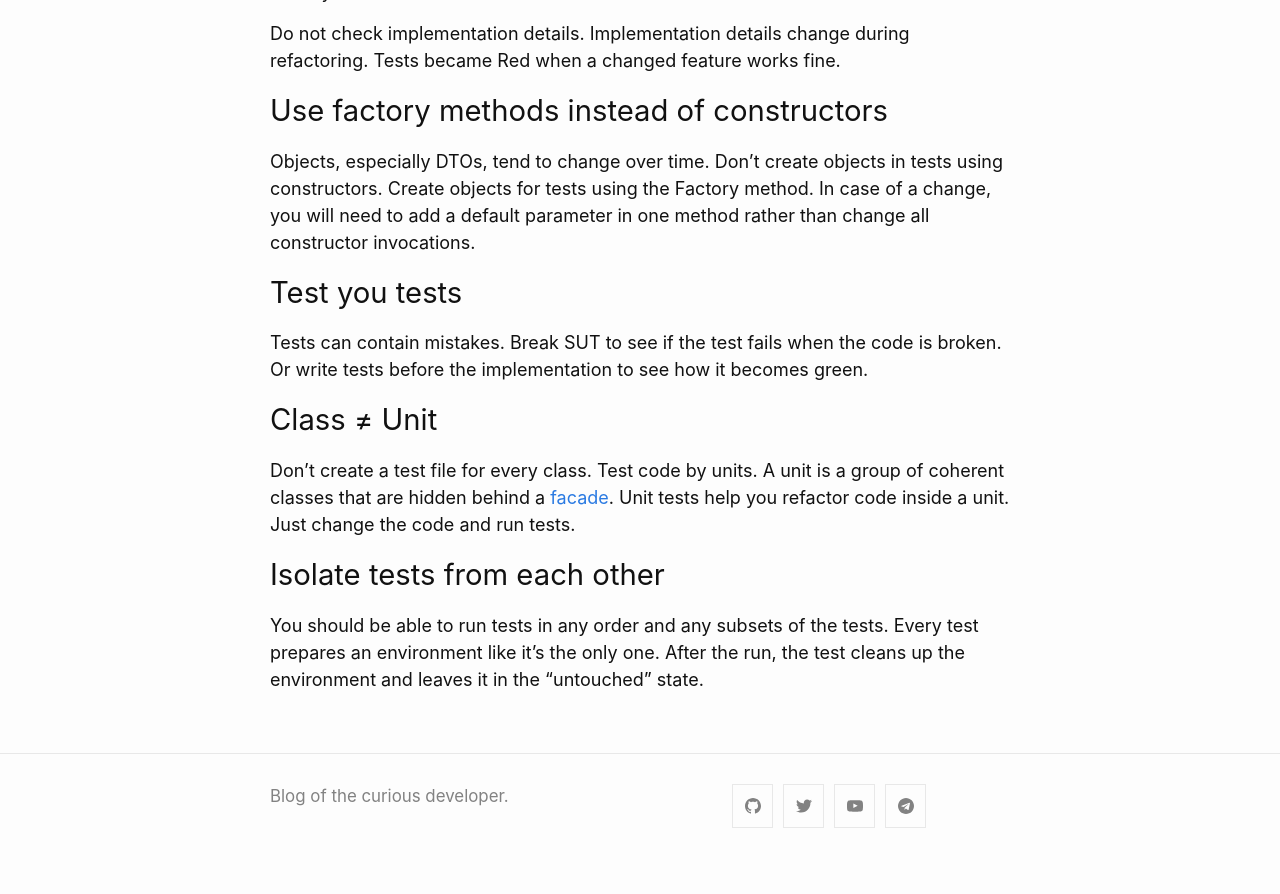
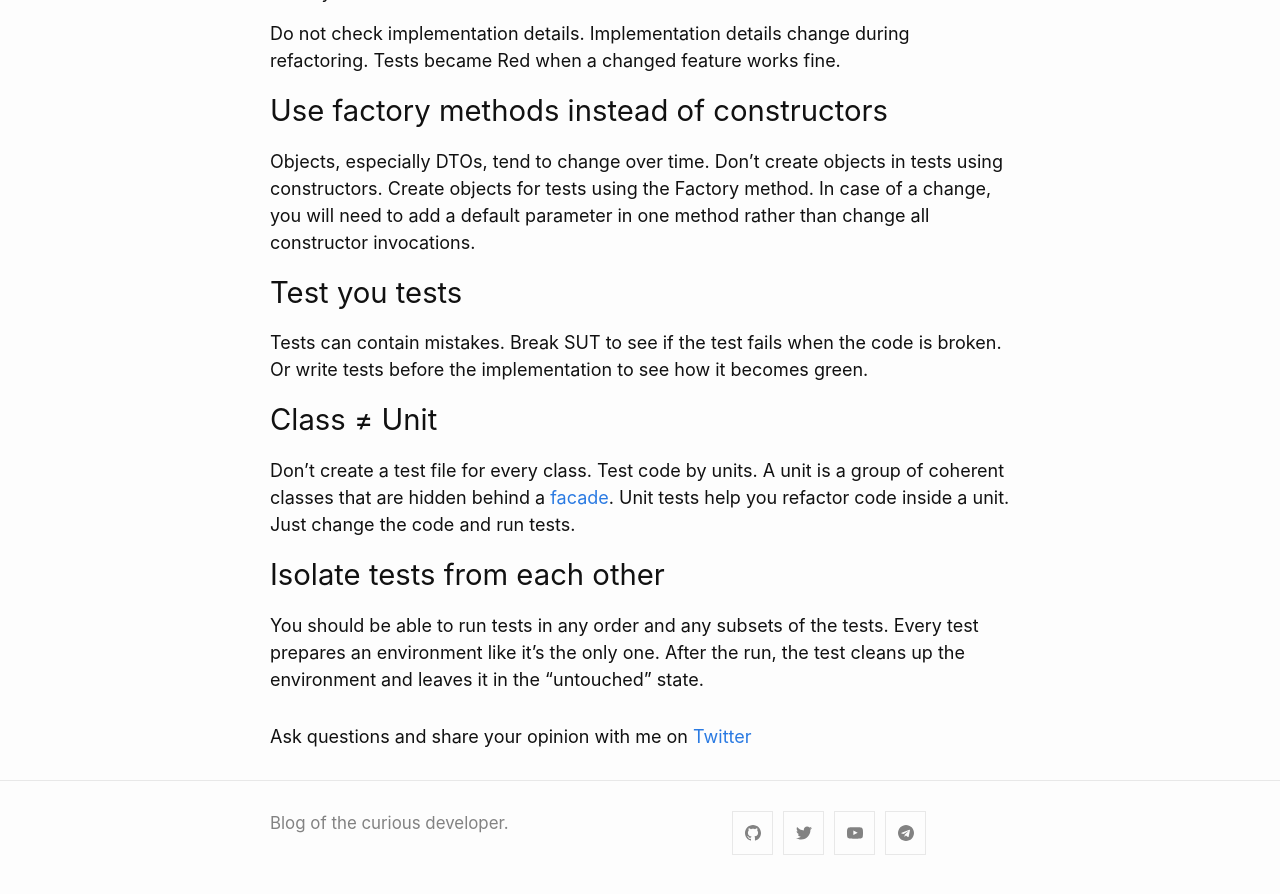
Before and after one commit to VysotskiVadim/VysotskiVadim.blog, a Jekyll site: the page built from _posts/2021-09-30-painless-unit-tests.markdown, in a window 1280 px wide and 900 px high, scrolled down 2261 px. Shown: the top 894 px of the window. Built offline with Jekyll 4.4.1, drawn with Linux system fonts in a browser that asks for light colours; before the commit the page ends 3134 px from its top, so only the background shows below that; some of the changed lines change nothing that is shown.

Commit message:
added link to twitter

```diff
--- a/_posts/2021-09-30-painless-unit-tests.markdown
+++ b/_posts/2021-09-30-painless-unit-tests.markdown
@@ -4,6 +4,7 @@ title: "Rules of painless unit tests"
 date: 2021-09-30 10:00:00 +0300
 image: /assets/school-rules-1887.jpg
 description: "Rules that make unit tests useful."
+twitterLink: https://twitter.com/VysotskiVadim/status/1443583174051721242
 postImage:
   src: school-rules-1887
   alt: The School rules painting
```
